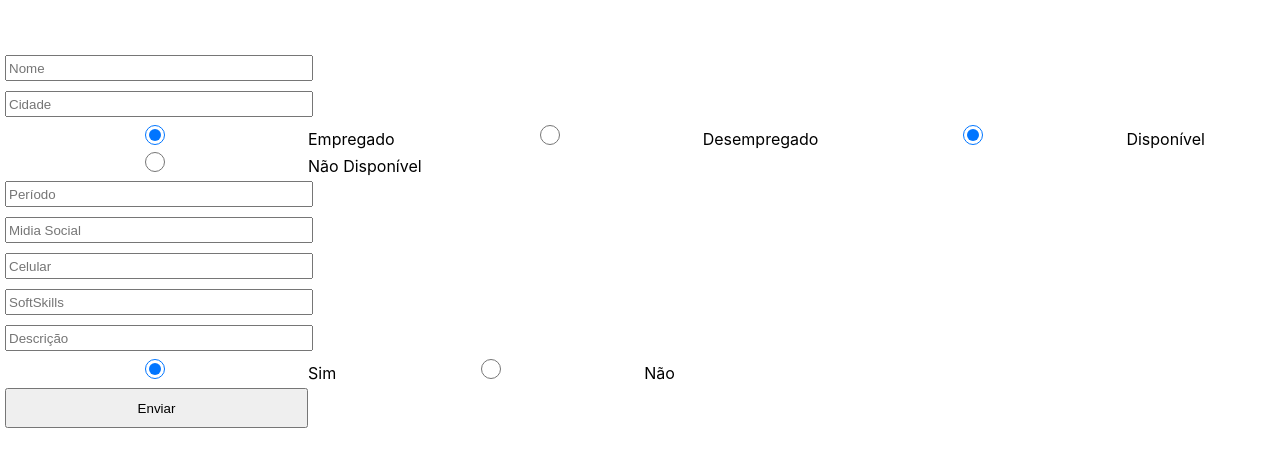
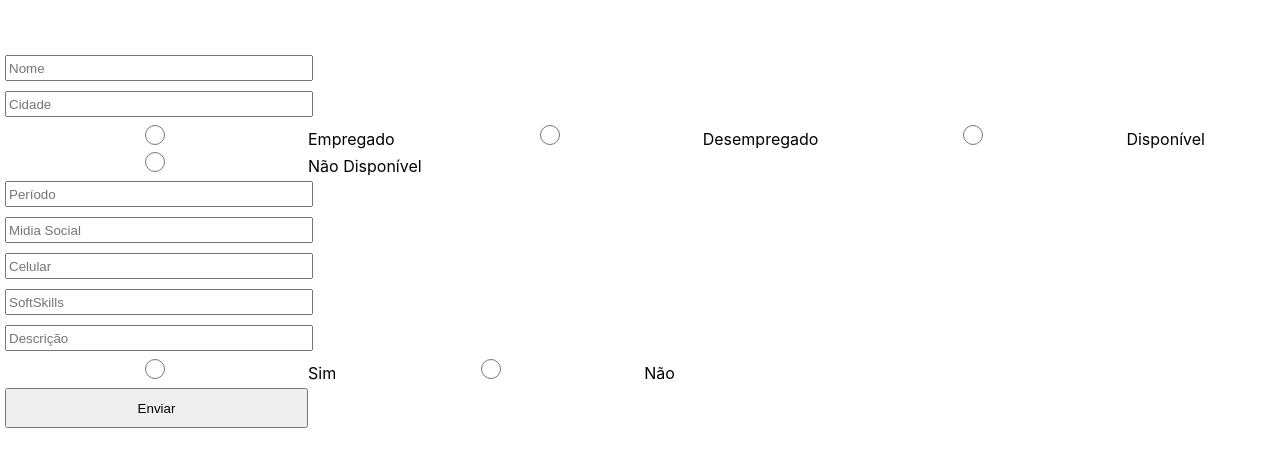
Before and after one commit to arv1983/Projeto-Panelinha-Colegio, a React (Create React App) app: page / in a window 1280 px wide. Shown: the top 466 px of the page. Built offline with nearby package versions, Linux system fonts and the light colour scheme.

Commit message:
fix: (bug about yup validation )

```diff
--- a/src/components/CreateProfileDev/index.js
+++ b/src/components/CreateProfileDev/index.js
@@ -18,7 +18,7 @@ const CreateProfileDev= () => {
 
 
   const schema = yup.object().shape({
-     name: yup.string().max(20).required(),
+     name: yup.string().max(40).required(),
      city: yup.string().max(20).required(),
      have_job:yup.boolean("The value must be boolean")
      .required("Required field")
@@ -65,13 +65,13 @@ console.log(data);
         </div>
 
 
-        <input  {...register("have_job")}type="radio"  value="true" checked/>
+        <input  {...register("have_job")}type="radio"  value="true" />
          <label>Empregado</label>
         <input   {...register("have_job")} type="radio" value="false"/>
           <label >Desempregado</label>
 
 
-        <input  {...register("avaliable_job")}type="radio"  value="true" checked/>
+        <input  {...register("avaliable_job")}type="radio"  value="true" />
          <label>Disponível</label>
         <input   {...register("avaliable_job")} type="radio" value="false"/>
           <label >Não Disponível</label>
@@ -97,9 +97,9 @@ console.log(data);
         </div>
 
 
-        <input  {...register("is_coach")}type="radio"  value="true"  checked/>
+        <input  {...register("is_coach")}type="radio"  value="false"  />
          <label>Sim</label>
-        <input   {...register("is_coach")} type="radio" value="false"/>
+        <input   {...register("is_coach")} type="radio" value="true"/>
           <label >Não</label>
 
         <div>
```
